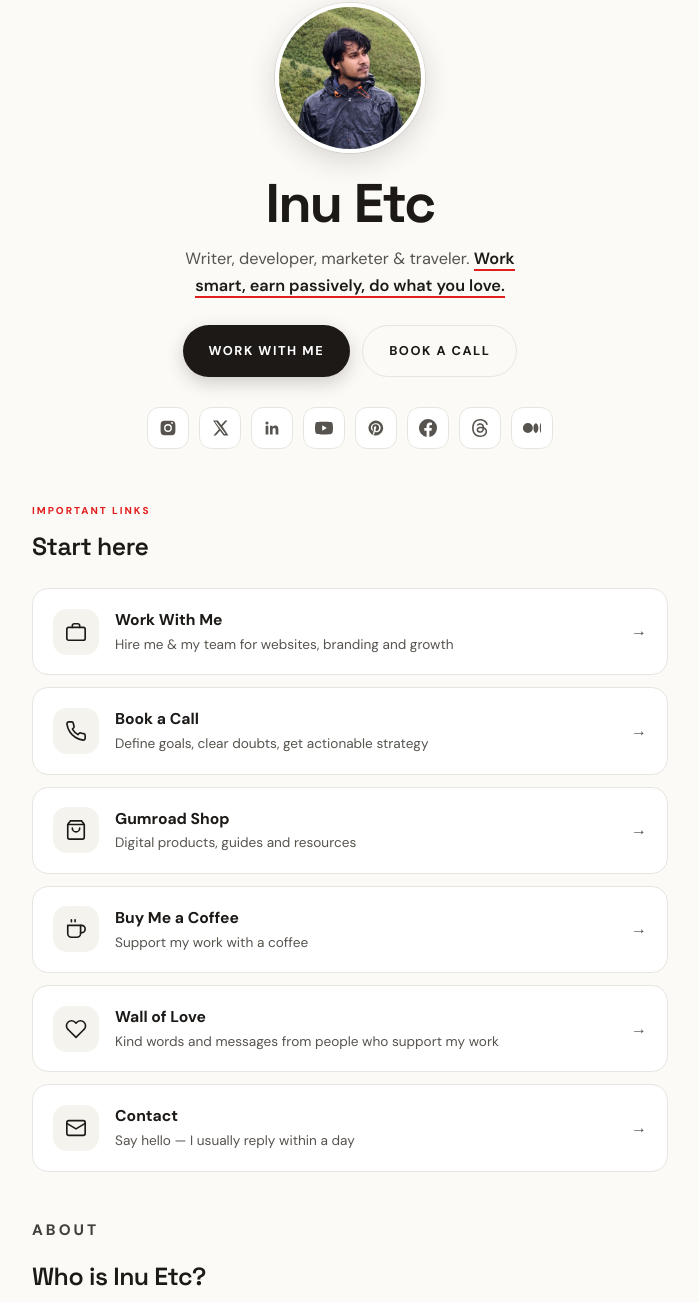
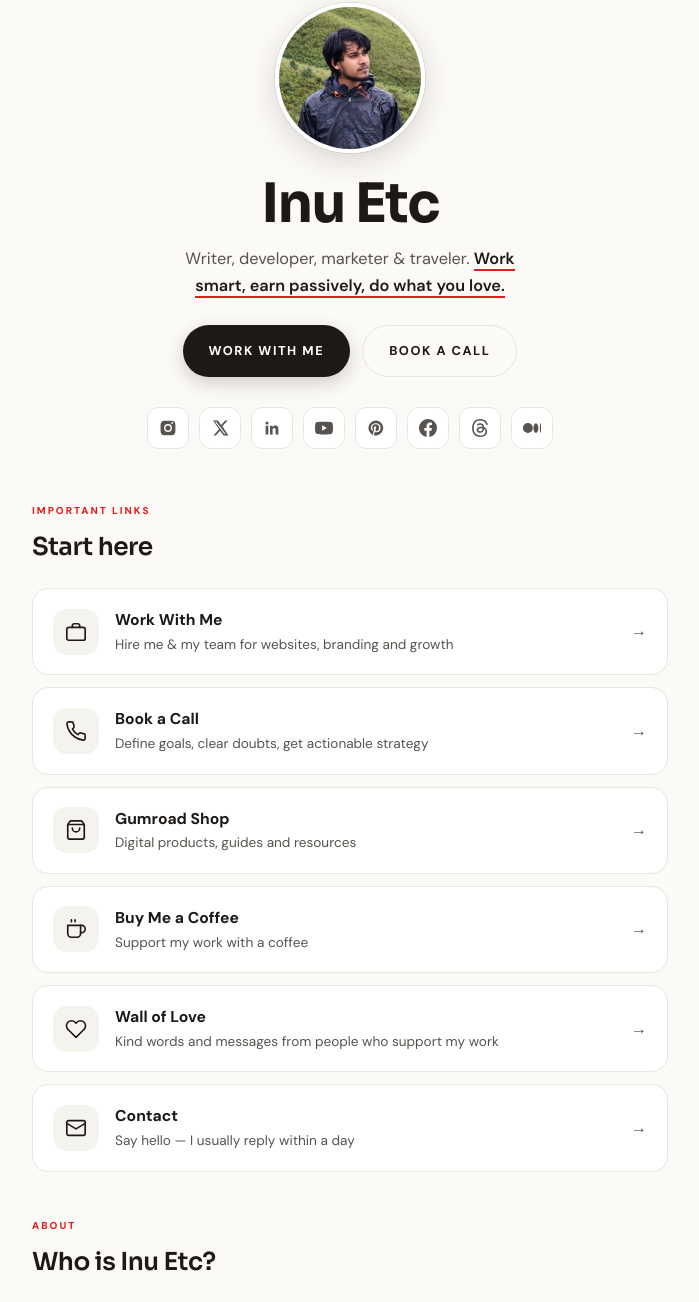
Before and after one commit to inuetc/inuetc.github.io, a plain HTML site: page index.html in a window 1280 px wide. Shown: the part 124-1426 px from the top of the page, without its empty margins (290-989 px from the left). Drawn offline with Linux system fonts and the light colour scheme.

Commit message:
Use Sora headings and consistent red section labels

```diff
--- a/index.html
+++ b/index.html
@@ -12,7 +12,7 @@
 <link rel="icon" href="assets/dp.jpg">
 <link rel="preconnect" href="https://fonts.googleapis.com">
 <link rel="preconnect" href="https://fonts.gstatic.com" crossorigin>
-<link href="https://fonts.googleapis.com/css2?family=Space+Grotesk:wght@400;500;600;700&family=DM+Sans:ital,opsz,wght@0,9..40,300;0,9..40,400;0,9..40,500;0,9..40,600;0,9..40,700;0,9..40,800;1,9..40,400&display=swap" rel="stylesheet">
+<link href="https://fonts.googleapis.com/css2?family=Sora:wght@400;500;600;700;800&family=DM+Sans:ital,opsz,wght@0,9..40,300;0,9..40,400;0,9..40,500;0,9..40,600;0,9..40,700;0,9..40,800;1,9..40,400&display=swap" rel="stylesheet">
 <style>
   :root{
     --bg:#fcfaf7; --ink:#1c1917; --muted:#57534e; --line:#e7e5e0;
@@ -47,7 +47,7 @@
   }
 
   h1{
-    font-family:'Space Grotesk',ui-sans-serif,system-ui,sans-serif;font-weight:700;
+    font-family:'Sora',ui-sans-serif,system-ui,sans-serif;font-weight:700;
     font-size:clamp(2.5rem,8vw,3.4rem);line-height:1.05;letter-spacing:-.03em;
   }
   .tagline{
@@ -84,7 +84,7 @@
     color:var(--red);margin-bottom:8px;
   }
   h2{
-    font-family:'Space Grotesk',ui-sans-serif,system-ui,sans-serif;font-weight:600;
+    font-family:'Sora',ui-sans-serif,system-ui,sans-serif;font-weight:600;
     font-size:1.55rem;letter-spacing:-.02em;margin-bottom:20px;
   }
 
@@ -114,7 +114,7 @@
   .card.featured:hover .arrow{color:#fff}
 
   /* about */
-  .about p{color:#44403c;margin-bottom:14px;font-size:.95rem}
+  .about p:not(.kicker){color:#44403c;margin-bottom:14px;font-size:.95rem}
   .about p b,.about p strong{color:var(--ink);font-weight:600}
   .about a{color:var(--red);text-decoration:none;font-weight:500}
   .about a:hover{color:var(--red-dark)}
```
